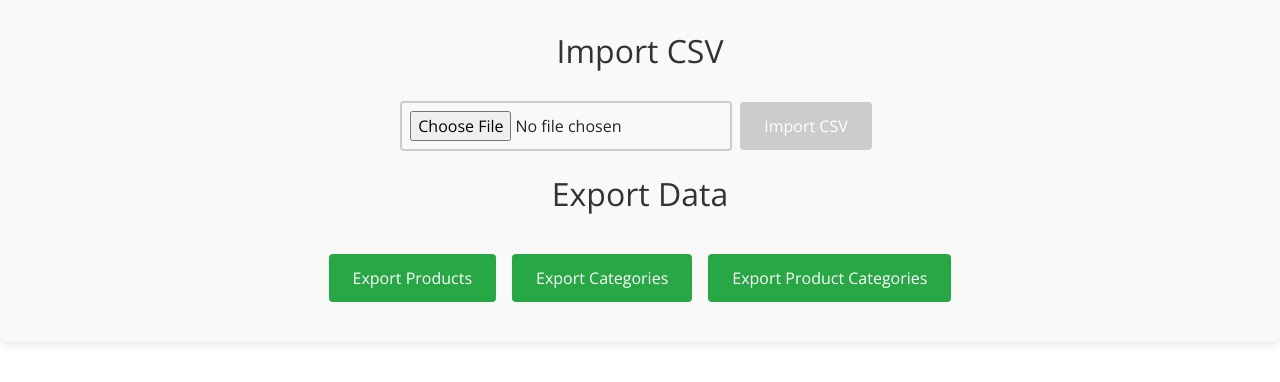
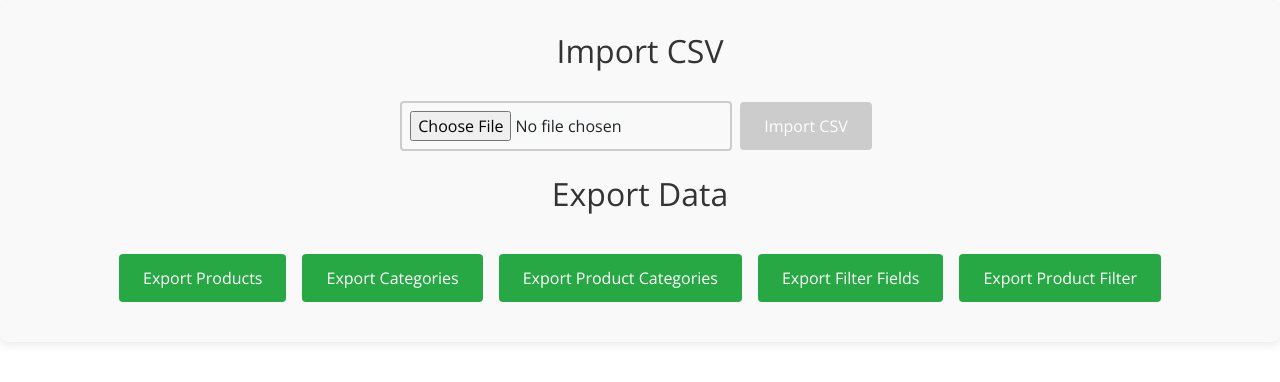
Before and after one commit to TarasOstasha/FilterApp, a React (Create React App) app in the folder client/: page /admin in a window 1280 px wide. Shown: the top 382 px of the page. Built offline with nearby package versions, Linux system fonts and the light colour scheme; a web font is replaced by a local one.

Commit message:
add import/export module

```diff
--- a/client/src/pages/Home/CsvImportExport/CsvImportExport.tsx
+++ b/client/src/pages/Home/CsvImportExport/CsvImportExport.tsx
@@ -27,14 +27,14 @@ const CsvImportExport: React.FC = () => {
                     'Content-Type': 'multipart/form-data',
                 },
             });
-            toast.success('File uploaded successfully!'); // Success notification
+            toast.success('File uploaded successfully!');
         } catch (error) {
-            toast.error('Error uploading file'); // Error notification
+            toast.error('Error uploading file');
         }
     };
 
     // Handle exporting data
-    const handleExport = async (type: 'products' | 'categories' | 'productCategories') => {
+    const handleExport = async (type: 'products' | 'categories' | 'productCategories' | 'filterFields' | 'productFilters') => {
         try {
             const response = await axios.get(`/api/export-${type}`, { responseType: 'blob' });
             const url = window.URL.createObjectURL(new Blob([response.data]));
@@ -44,9 +44,9 @@ const CsvImportExport: React.FC = () => {
             document.body.appendChild(link);
             link.click();
             document.body.removeChild(link);
-            toast.success(`${type} data exported successfully!`); // Success notification for export
+            toast.success(`${type} data exported successfully!`);
         } catch (error) {
-            toast.error(`Error exporting ${type} data`); // Error notification for export failure
+            toast.error(`Error exporting ${type} data`);
         }
     };
 
@@ -75,6 +75,8 @@ const CsvImportExport: React.FC = () => {
                 <button onClick={() => handleExport('products')}>Export Products</button>
                 <button onClick={() => handleExport('categories')}>Export Categories</button>
                 <button onClick={() => handleExport('productCategories')}>Export Product Categories</button>
+                <button onClick={() => handleExport('filterFields')}>Export Filter Fields</button>
+                <button onClick={() => handleExport('productFilters')}>Export Product Filter</button>
             </div>
         </div>
     );
```
Also changed, not shown: 1 other file (tests, documents, lock files or other folders).
